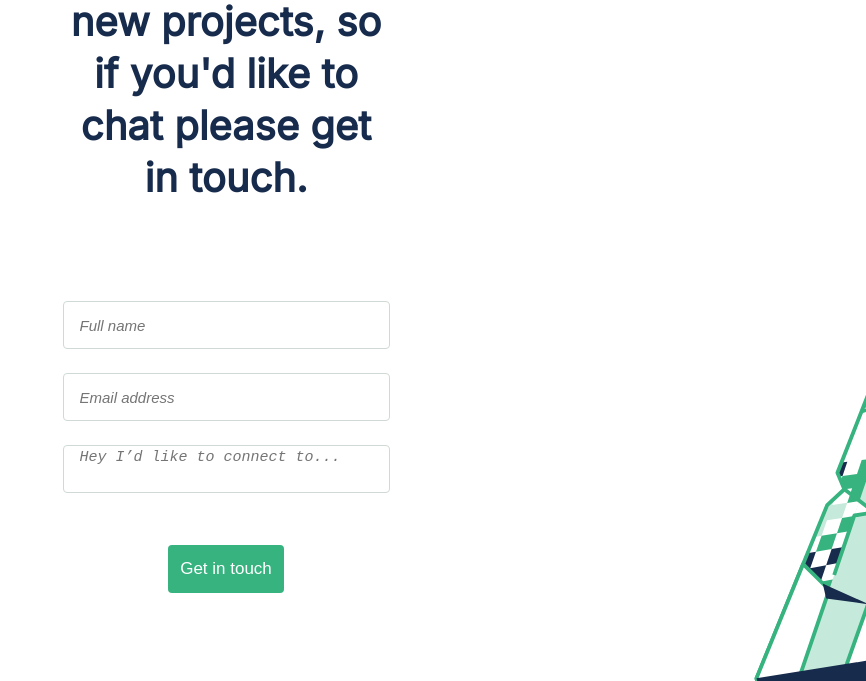
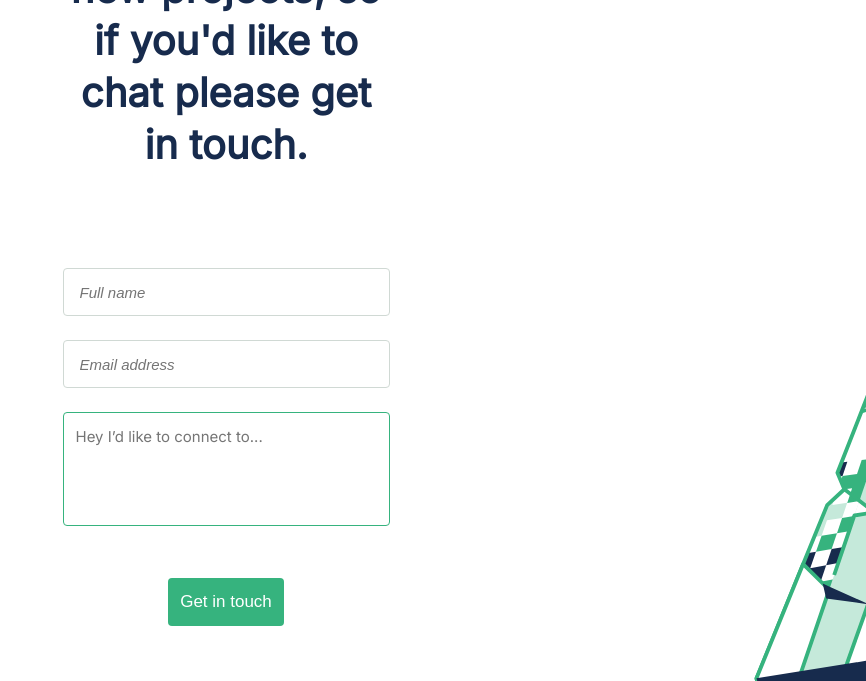
Before and after one commit to mateoburvi/Portfolio, a website: page index.html in a window 1280 px wide. Shown: the part 4552-5233 px from the top of the page, without its empty margins (414-1280 px from the left). Drawn offline with Linux system fonts and the light colour scheme.

Commit message:
Add sizing style for message section in the form

```diff
--- a/style.css
+++ b/style.css
@@ -509,9 +509,16 @@ textarea {
   resize: none;
 }
 
-
-
-/* Pegar el numero 3 aqui  */
+textarea {
+  width: 100%;
+  height: 114px;
+  padding: 12px;
+  font-family: 'Inter', sans-serif;
+  font-style: normal;
+  border-radius: 4px;
+  border: 1px solid var(--color-main_theme);
+  resize: none;
+}
 
 label {
   display: none;
```
